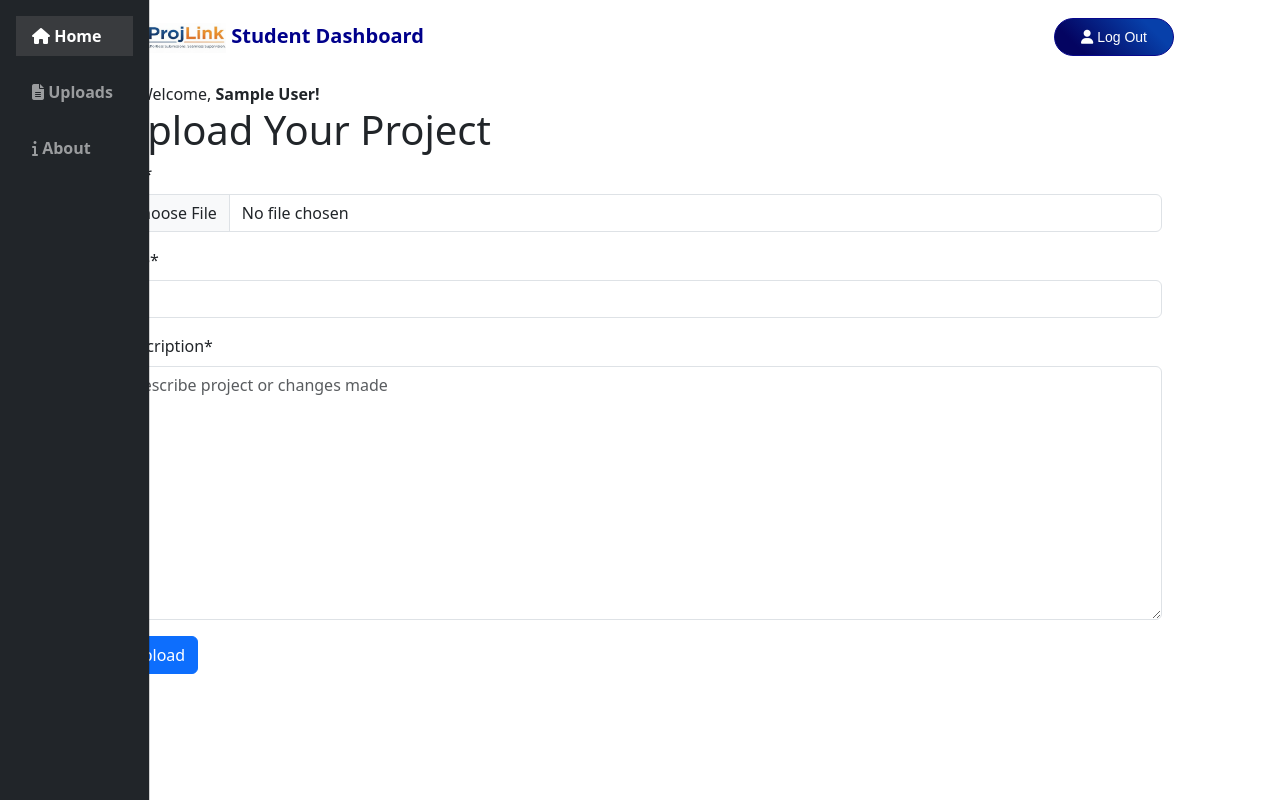
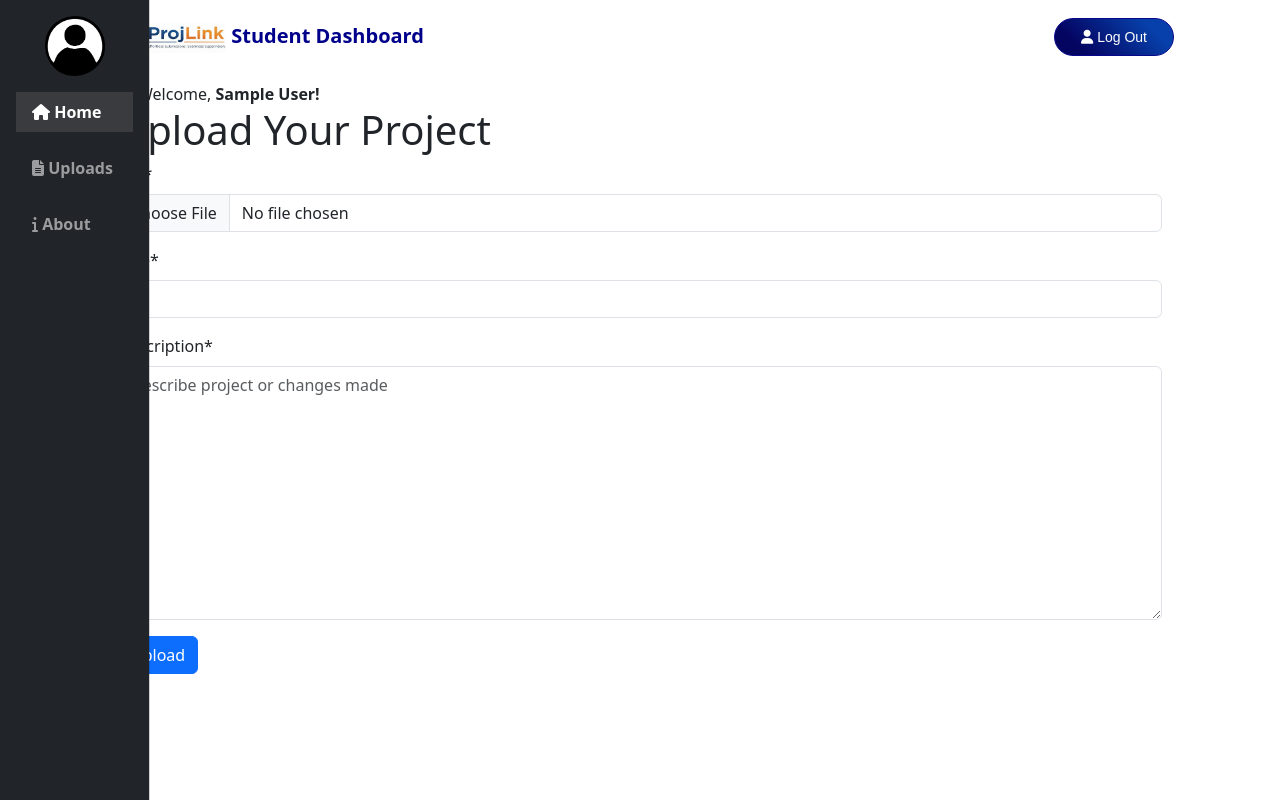
Before and after one commit to D-Eva-Code/Project_management_system, a Django app: page /student/dashboard in a window 1280 px wide. Run offline with Django 5.2, Linux system fonts and the light colour scheme; a user stored in the database is signed in; tables that the repository leaves empty hold one stand-in row (values such as "Sample post"); some libraries are stand-ins or nearby versions.

Commit message:
added profile image

```diff
--- a/project_management_system/templates/base.html
+++ b/project_management_system/templates/base.html
@@ -28,9 +28,9 @@
             <div class="offcanvas offcanvas-start customoffcanvas bg-dark text-white" id="offcanvasNavbar">
             <div class="offcanvas-body">
                 <ul class="navbar-nav me-auto">
-                    {% comment %} <li class="nav-item mb-3">
-                        <a href="#"><img src='{% static "images/projlinklogo.png" %}' alt="Logo" width="60" height="60"></a>
-                    </li> {% endcomment %}
+                    <li class="nav-item mb-3 text-center">
+                        <a href="#"><img src='{% static "images/profile.png" %}' alt="Logo" width="60" height="60"></a>
+                    </li>
                    <li class="nav-item mb-3">
                      {% if user.role == "student" %}
                         <a class="nav-link active fw-bold px-3 bg-grayish" href="{% url 'project:studentdashboard' %}">
```
Also changed, not shown: project_management_system/static/images/profile.png (added).
